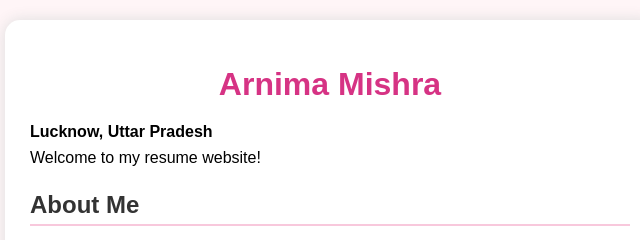
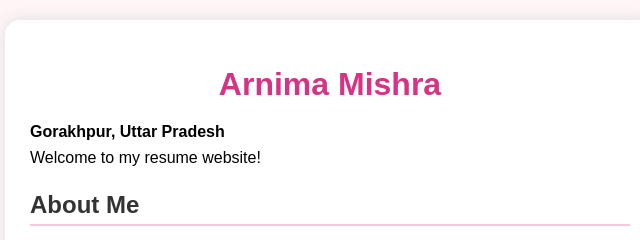
Before and after one commit to arnimamishra26/arnima-resume-website, a plain HTML site: page index.html in a window 1280 px wide. Shown: the top 240 px of the page, 310-950 px from the left. Drawn offline with Linux system fonts and the light colour scheme.

Commit message:
Update location from Lucknow to Gorakhpur

```diff
--- a/index.html
+++ b/index.html
@@ -15,7 +15,7 @@ button{background:#d63384;color:white;border:none;padding:10px 20px;border-radiu
 <body>
 <div class="box">
 <h1>Arnima Mishra</h1>
-<p><b>Lucknow, Uttar Pradesh</b><br>Welcome to my resume website!</p>
+<p><b>Gorakhpur, Uttar Pradesh</b><br>Welcome to my resume website!</p>
 <h2>About Me</h2>
 <p>Hello! I am Arnima Mishra. I am learning and building my skills to make a beautiful career.</p>
 <h2>Skills</h2>
```
